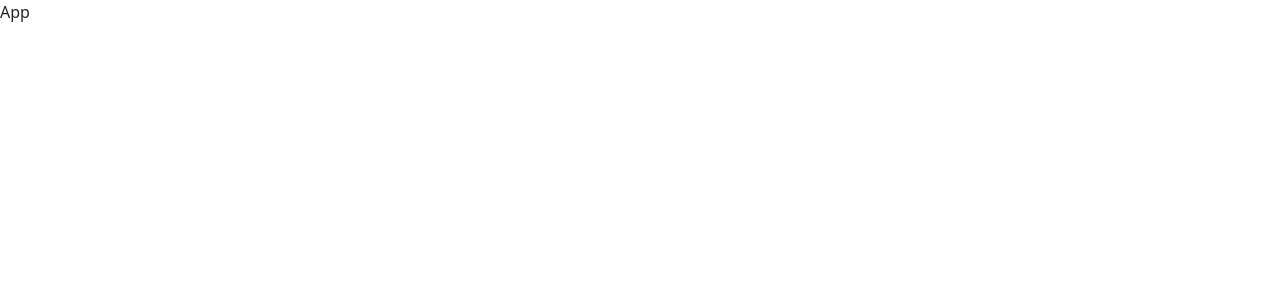
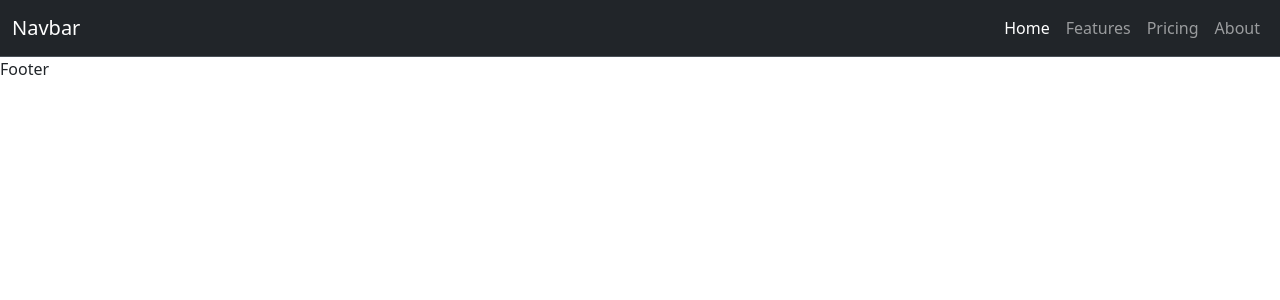
Before and after one commit to Sherif219960/Project_game, a React (Vite) app: page / in a window 1280 px wide. Shown: the top 300 px of the page. Built offline with nearby package versions, Linux system fonts and the light colour scheme.

Commit message:
make navbar using bootstrap

```diff
--- a/src/App.jsx
+++ b/src/App.jsx
@@ -1,8 +1,14 @@
 import React from 'react'
-
+import { Header, Container, Footer } from './component/index'
 const App = () => {
   return (
-    <div>App</div>
+    <>
+      <Header />
+      <Container >
+
+      </Container>
+      <Footer />
+    </>
   )
 }
 
--- /dev/null
+++ b/src/component/Container/Container.jsx
@@ -0,0 +1,9 @@
+import './index.css'
+
+const Container = ({ children }) => {
+  return (
+    <div>{children}</div>
+  )
+}
+
+export default Container
--- /dev/null
+++ b/src/component/Footer/Footer.jsx
@@ -0,0 +1,9 @@
+import './index.css'
+
+const Footer = () => {
+  return (
+    <div>Footer</div>
+  )
+}
+
+export default Footer
--- /dev/null
+++ b/src/component/Header/Header.jsx
@@ -0,0 +1,32 @@
+import './index.css'
+
+const Header = () => {
+  return (
+    <nav className="navbar navbar-expand-lg bg-dark border-bottom border-body" data-bs-theme="dark">
+      <div className="container-fluid">
+        <a className="navbar-brand" href="#">Navbar</a>
+        <button className="navbar-toggler" type="button" data-bs-toggle="collapse" data-bs-target="#navbarColor01" aria-controls="navbarColor01" aria-expanded="false" aria-label="Toggle navigation">
+          <span className="navbar-toggler-icon"></span>
+        </button>
+        <div className="collapse navbar-collapse" id="navbarColor01">
+          <ul className="navbar-nav ms-auto mb-2 mb-lg-0">
+            <li className="nav-item">
+              <a className="nav-link active" aria-current="page" href="#">Home</a>
+            </li>
+            <li className="nav-item">
+              <a className="nav-link" href="#">Features</a>
+            </li>
+            <li className="nav-item">
+              <a className="nav-link" href="#">Pricing</a>
+            </li>
+            <li className="nav-item">
+              <a className="nav-link" href="#">About</a>
+            </li>
+          </ul>
+        </div>
+      </div>
+    </nav>
+  )
+}
+
+export default Header
--- /dev/null
+++ b/src/component/index.js
@@ -0,0 +1,3 @@
+export {default as Header} from './Header/Header'
+export {default as Container} from './Container/Container'
+export {default as Footer} from './Footer/Footer'
```
Also changed, not shown: src/component/Container/index.css (added), src/component/Footer/index.css (added), src/component/Header/index.css (added).
